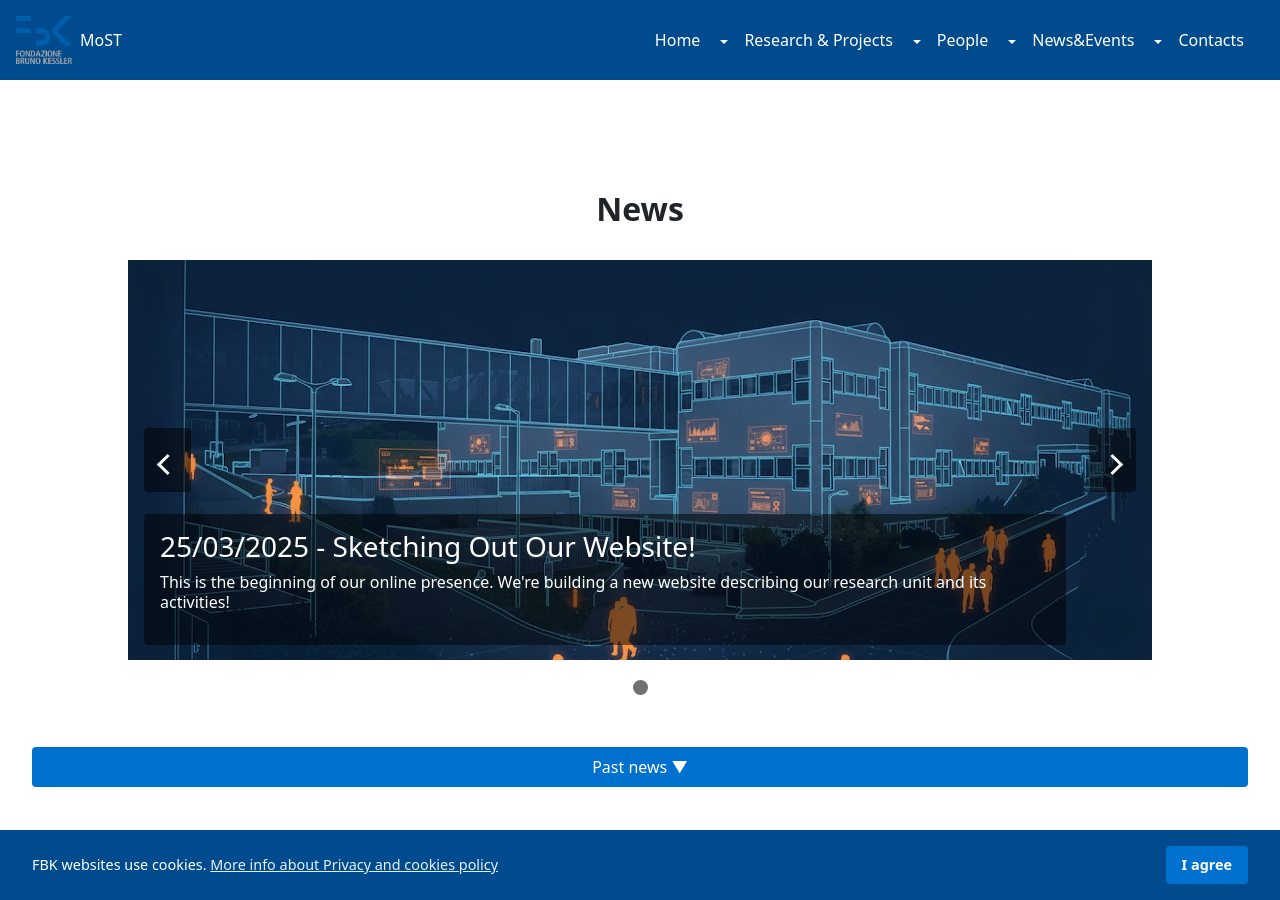
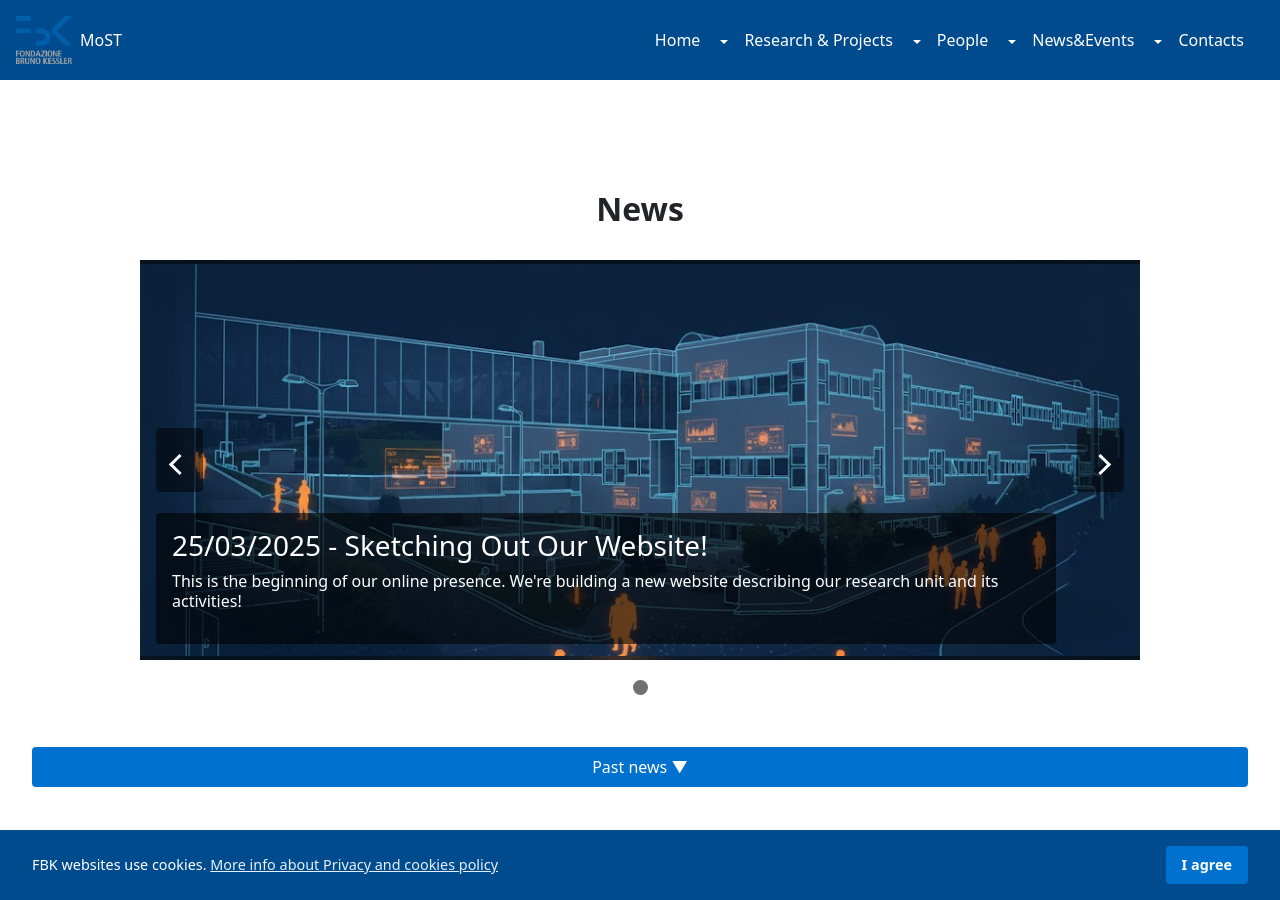
Before and after one commit to fbk-most/fbk-most.github.io, a Jekyll site: the page built from _pages/events.html, in a window 1280 px wide and 900 px high, scrolled down 227 px. Built offline with Jekyll 4.4.1, drawn with Linux system fonts in a browser that asks for light colours; nearby versions of some CDN libraries; library files that are not in the unit come from our copies.

Commit message:
improvements to footer, contacts and events slideshow

```diff
--- a/_layouts/base.html
+++ b/_layouts/base.html
@@ -134,6 +134,17 @@
             <span>Povo (Trento)</span> |
             <span>Italy</span>
           </div>
+
+          <div class="minimal-footer__socials" style="margin-top: 0.5rem; display: inline-flex; gap: 0.5rem;">
+            <!-- Email -->
+            <a href="mailto:info@most.fbk.eu"
+              target="_blank"
+              class="minimal-footer__social"
+              aria-label="MoST Email">
+              <i class="fas fa-envelope"></i>
+            </a>
+
+            <!-- LinkedIn -->
             <a href="https://www.linkedin.com/"
               target="_blank"
               class="minimal-footer__social"
@@ -141,8 +152,9 @@
               <i class="fab fa-linkedin"></i>
             </a>
           </div>
+        </div>
+      </div>
 
-      </div>
 
       <!-- Bottom row -->
       <div class="minimal-footer__meta">
--- a/_pages/events.html
+++ b/_pages/events.html
@@ -28,7 +28,10 @@
         {% endif %}
 
         <div class="mySlides">
-        <img src="{{ image_url | relative_url }}" alt="{{ post.title }}">
+          <div class="slide-blur-bg" style="background-image: url('{{ image_url | relative_url }}');"></div>
+
+          <img class="slide-main-img" src="{{ image_url | relative_url }}" alt="{{ post.title }}">
+
           <div class="slide-caption">
             <h3>{{ display_date }} - {{ post.title }}</h3>
             {% if post.description %}
@@ -38,12 +41,10 @@
         </div>
       {% endfor %}
 
-    <!-- Navigation arrows -->
       <button class="prev-slide"></button>
       <button class="next-slide"></button>
     </div>
 
-  <!-- Dots indicator -->
     <div class="dots-container">
       {% for post in highlights %}
         <span class="dot"></span>
--- a/assets/css/main.css
+++ b/assets/css/main.css
@@ -581,57 +581,78 @@
 }
 
 /* SLIDESHOW */
-.slideshow-wrapper {
-  display: block;
-  width: 100%;
-  max-width: 100%;
-  margin: 0 auto;
-  position: relative;
-}
-
 .slideshow-container {
   position: relative;
-  width: 100%;
-  height: 400px;
-  overflow: hidden;
+  width: 1000px;
+  /* This enforces the container size/ratio.
+     You can change 10/4 to 16/9 if you prefer a standard video look */
+  aspect-ratio: 10 / 4;
+  overflow: hidden; /* Ensures the blurred background doesn't spill out */
+  background-color: #000; /* Fallback color */
 }
 
 .mySlides {
   display: none;
   width: 100%;
+  height: 100%; /* Force slide to fill container */
   position: relative;
+  justify-content: center;
+  align-items: center;
 }
 
-.mySlides img {
+/* 1. The Blurred Background */
+.slide-blur-bg {
+  position: absolute;
+  top: 0;
+  left: 0;
   width: 100%;
   height: 100%;
-  object-fit: cover;
+  background-position: center;
+  background-size: cover; /* Stretches to fill */
+  filter: blur(20px); /* Adjust blur intensity here */
+  transform: scale(1.1); /* Slight zoom to hide white edges caused by blur */
+  z-index: 1;
+  opacity: 0.6; /* Darkens the background slightly for contrast */
 }
 
-@media (max-width: 768px) {
-  .slideshow-container {
-    height: 300px; /* smaller height for tablets/mobile */
-  }
+/* 2. The Foreground Image */
+.slide-main-img {
+  position: relative;
+  z-index: 2; /* Sits on top of blur */
+  width: 100%;
+  height: 100%;
+  display: block;
+  object-fit: contain; /* CRITICAL: Ensures image is never cropped */
 }
 
-@media (max-width: 576px) {
-  .slideshow-container {
-    height: 200px; /* even smaller for phones */
-  }
-}
-
-/* Caption */
+/* Caption (Updated z-index) */
 .slide-caption {
   position: absolute;
   bottom: 1rem;
   left: 1rem;
-  background: rgba(0,0,0,0.5);
+  background: rgba(0,0,0,0.6); /* Slightly darker for better readability */
   color: white;
   padding: 1rem;
   border-radius: 4px;
   max-width: 90%;
   font-size: 1rem;
   line-height: 1.3;
+  z-index: 3; /* Must be higher than image */
+}
+
+/* Keep your existing Responsive rules for height */
+@media (max-width: 768px) {
+  .slideshow-container {
+    width: 100;
+    aspect-ratio: 10 / 4; /* Optional: reset aspect ratio on mobile if desired */
+  }
+}
+
+@media (max-width: 576px) {
+  .slideshow-container {
+    width: 100%;
+    aspect-ratio: 10 /4;
+  }
 }
 
 /* Arrows */
```
Also changed, not shown: _pages/contacts.html (+16 -21 lines). Lines whose indentation alone changed are shown as unchanged.
